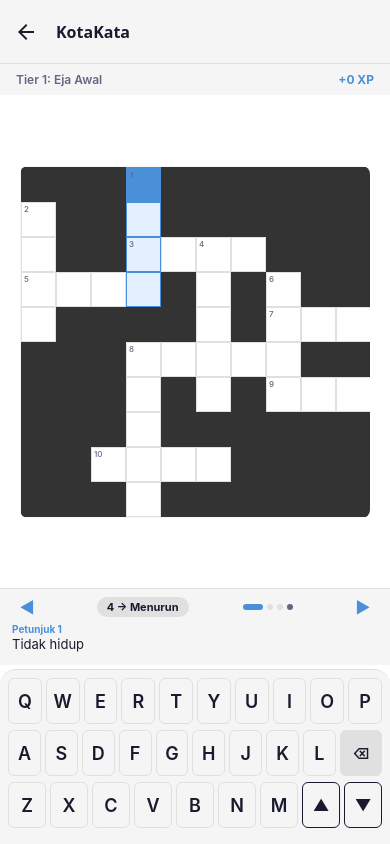
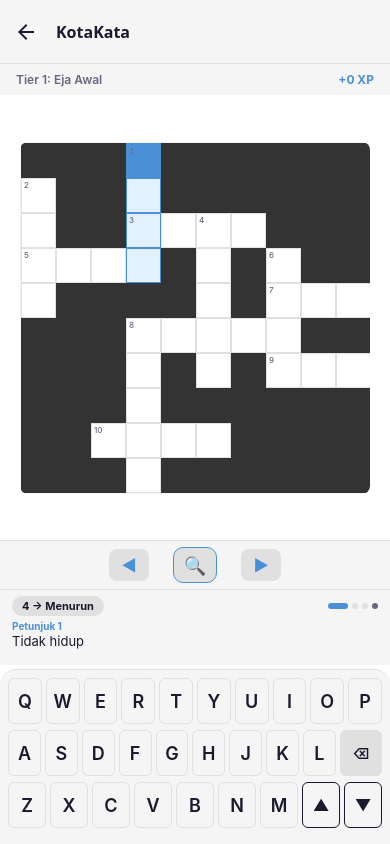
Before and after one commit to fadhly-permata/KotaKata.AI, a React Native app: screen /Game in a window 390 px wide. Built offline with nearby package versions, Linux system fonts and the light colour scheme; no server answers; what react-native-logs would draw is missing.

Commit message:
feat: separate nav toolbar with prev/next word buttons + always-visible reveal icon

```diff
--- a/src/features/game/GameScreen.tsx
+++ b/src/features/game/GameScreen.tsx
@@ -1,5 +1,5 @@
 import { useEffect, useMemo, useRef, useState, useCallback } from "react";
-import { View, StyleSheet, Platform, Text } from "react-native";
+import { View, StyleSheet, Platform, Text, TouchableOpacity } from "react-native";
 import { useNavigation } from "@react-navigation/native";
 import { useTheme } from "../../presentation/components/providers/ThemeProvider";
 import CrosswordGrid from "../../presentation/components/game/CrosswordGrid";
@@ -51,6 +51,9 @@ export default function GameScreen() {
   const boardResult = useGameStore((s) => s.boardResult);
   const markWordSolved = useGameStore((s) => s.markWordSolved);
   const reset = useGameStore((s) => s.reset);
+  const goToPrevWord = useGameStore((s) => s.goToPrevWord);
+  const goToNextWord = useGameStore((s) => s.goToNextWord);
+  const revealLetter = useGameStore((s) => s.revealLetter);
 
   // Block back navigation when game is in progress
   useEffect(() => {
@@ -159,6 +162,38 @@ export default function GameScreen() {
         />
       </View>
 
+      {/* Nav toolbar: prev word | reveal letter | next word */}
+      <View style={[styles.navToolbar, { backgroundColor: theme.colors.surface, borderTopColor: theme.colors.border }]}>
+        <TouchableOpacity
+          activeOpacity={0.5}
+          onPress={goToPrevWord}
+          style={[styles.navToolBtn, { backgroundColor: theme.colors.border }]}
+        >
+          <Text style={[styles.navToolText, { color: theme.colors.primary }]}>◀</Text>
+        </TouchableOpacity>
+
+        <TouchableOpacity
+          activeOpacity={0.5}
+          onPress={() => {
+            if (selectedWordIndex !== null) revealLetter(selectedWordIndex);
+          }}
+          style={[
+            styles.revealBtn,
+            { backgroundColor: theme.colors.border, borderColor: theme.colors.primary },
+          ]}
+        >
+          <Text style={[styles.revealBtnIcon, { color: theme.colors.primary }]}>🔍</Text>
+        </TouchableOpacity>
+
+        <TouchableOpacity
+          activeOpacity={0.5}
+          onPress={goToNextWord}
+          style={[styles.navToolBtn, { backgroundColor: theme.colors.border }]}
+        >
+          <Text style={[styles.navToolText, { color: theme.colors.primary }]}>▶</Text>
+        </TouchableOpacity>
+      </View>
+
       <CluePanel word={selectedWord} wordIndex={selectedWordIndex} />
 
       <View style={styles.keyboardWrapper}>
@@ -192,5 +227,36 @@ const styles = StyleSheet.create({
   tierText: { fontSize: 12, fontWeight: "600" },
   xpText: { fontSize: 12, fontWeight: "700" },
   gridWrapper: { flex: 1, justifyContent: "center", alignItems: "center", paddingHorizontal: 16 },
+  navToolbar: {
+    flexDirection: "row",
+    alignItems: "center",
+    justifyContent: "center",
+    gap: 24,
+    paddingVertical: 6,
+    paddingHorizontal: 16,
+    borderTopWidth: 1,
+  },
+  navToolBtn: {
+    width: 40,
+    height: 32,
+    borderRadius: 8,
+    justifyContent: "center",
+    alignItems: "center",
+  },
+  navToolText: {
+    fontSize: 16,
+    fontWeight: "700",
+  },
+  revealBtn: {
+    width: 44,
+    height: 36,
+    borderRadius: 10,
+    justifyContent: "center",
+    alignItems: "center",
+    borderWidth: 1,
+  },
+  revealBtnIcon: {
+    fontSize: 18,
+  },
   keyboardWrapper: { paddingTop: 4 },
 });
--- a/src/presentation/components/game/CluePanel.tsx
+++ b/src/presentation/components/game/CluePanel.tsx
@@ -30,9 +30,6 @@ export default function CluePanel({ word, wordIndex }: CluePanelProps) {
   const useClue2 = useGameStore((s) => s.useClue2);
   const useClue3 = useGameStore((s) => s.useClue3);
   const revealLetter = useGameStore((s) => s.revealLetter);
-  const goToPrevWord = useGameStore((s) => s.goToPrevWord);
-  const goToNextWord = useGameStore((s) => s.goToNextWord);
-
   // Reset carousel when word changes
   useEffect(() => {
     setActivePage(0);
@@ -77,16 +74,8 @@ export default function CluePanel({ word, wordIndex }: CluePanelProps) {
 
   return (
     <View style={[styles.bar, { backgroundColor: theme.colors.surface, borderTopColor: theme.colors.border }]}>
-      {/* Top row: prev arrow + word info + page dots + next arrow */}
+      {/* Top row: word info + page dots (nav buttons moved to separate toolbar) */}
       <View style={styles.topRow}>
-        <TouchableOpacity
-          activeOpacity={0.5}
-          onPress={goToPrevWord}
-          style={styles.navBtn}
-        >
-          <Text style={[styles.navBtnText, { color: theme.colors.primary }]}>◀</Text>
-        </TouchableOpacity>
-
         <View style={[styles.wordChip, { backgroundColor: theme.colors.border }]}>
           <Text style={[styles.wordChipText, { color: theme.colors.text }]}>
             {word.word.length} → {word.orientation === "horizontal" ? "Mendatar" : "Menurun"}
@@ -117,14 +106,6 @@ export default function CluePanel({ word, wordIndex }: CluePanelProps) {
             );
           })}
         </View>
-
-        <TouchableOpacity
-          activeOpacity={0.5}
-          onPress={goToNextWord}
-          style={styles.navBtn}
-        >
-          <Text style={[styles.navBtnText, { color: theme.colors.primary }]}>▶</Text>
-        </TouchableOpacity>
       </View>
 
       {/* Carousel area */}
@@ -252,16 +233,7 @@ const styles = StyleSheet.create({
     marginBottom: 4,
     gap: 8,
   },
-  navBtn: {
-    width: 30,
-    height: 24,
-    justifyContent: "center",
-    alignItems: "center",
-  },
-  navBtnText: {
-    fontSize: 16,
-    fontWeight: "700",
-  },
+
   wordChip: {
     borderRadius: 10,
     paddingHorizontal: 10,
```
